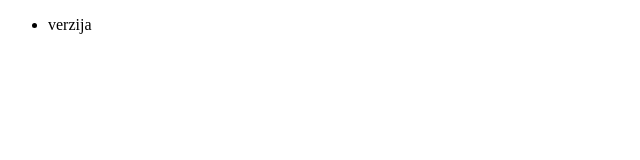
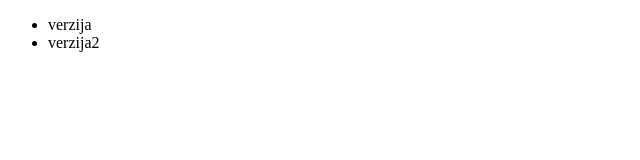
Before and after one commit to exyutjube/info, a plain HTML site: page index.html in a window 1280 px wide. Shown: the full height of the page, 0-640 px from the left. Drawn offline with Linux system fonts and the light colour scheme.

Commit message:
Update index.html

```diff
--- a/index.html
+++ b/index.html
@@ -6,6 +6,7 @@
   <body>
     <ul>
       <li>verzija</li>
+      <li>verzija2</li>
     </ul>
   </body>
 </html>
```
